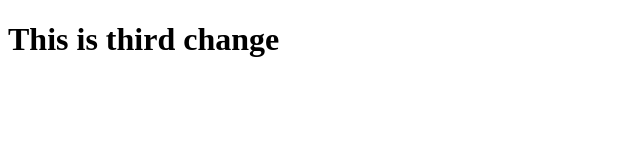
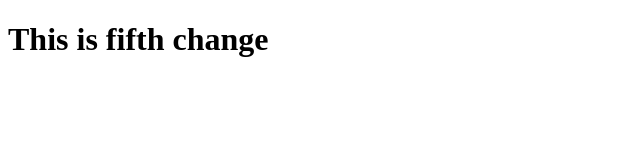
Before and after one commit to autobot19/git-reop, a plain HTML site: page index.html in a window 1280 px wide. Shown: the whole page, without its empty margins (0-640 px from the left). Drawn offline with Linux system fonts and the light colour scheme.

Commit message:
Fifth change

```diff
--- a/index.html
+++ b/index.html
@@ -6,6 +6,6 @@
     <title>Document</title>
 </head>
 <body>
-    <h1>This is third change</h1>
+    <h1>This is fifth change</h1>
 </body>
 </html>
```
